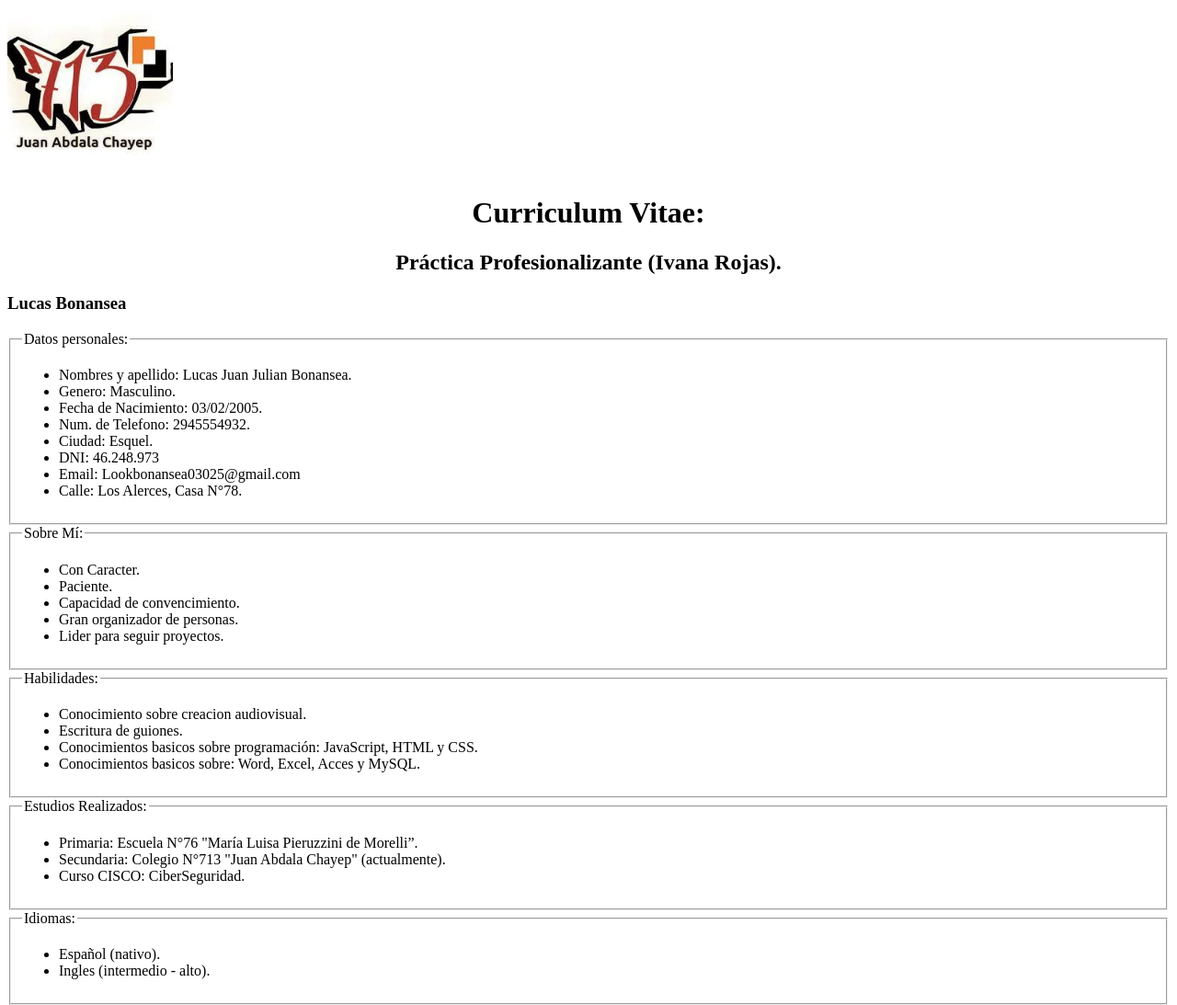
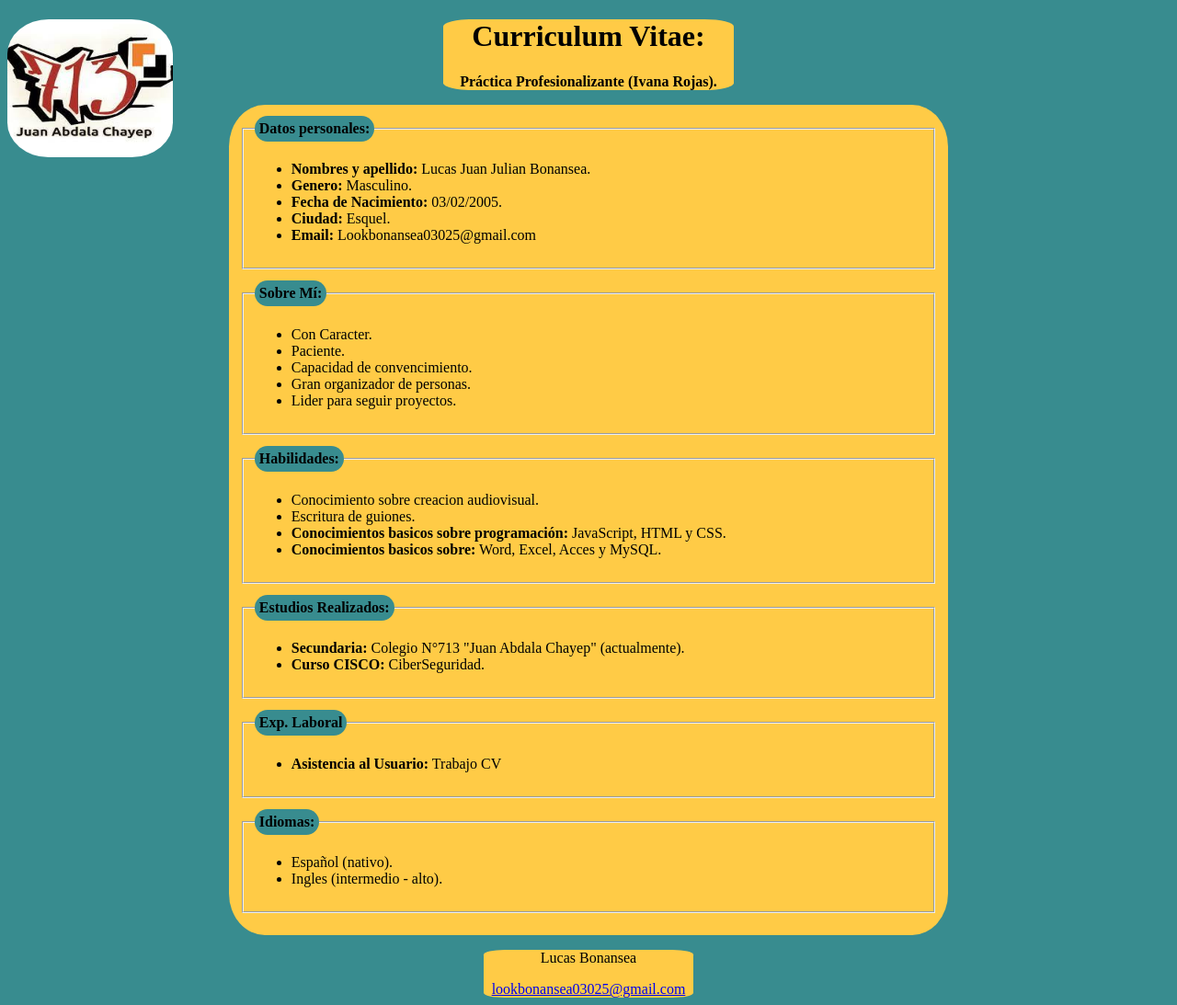
Before and after one commit to LucassBon/Curriculum-Vitae-Lucas-Bonansea, a plain HTML site: page index.html in a window 1280 px wide. Shown: the whole page at 92% size. Drawn offline with Linux system fonts and the light colour scheme.

Commit message:
Add files via upload

```diff
--- a/index.html
+++ b/index.html
@@ -3,28 +3,76 @@
     <head>
         <meta charset="UTF-8">
         <meta http-equiv="X-UA-Compatible" content="IE=edge">
-        <meta name="viewport" content="width=device-width, initial-scale=1">
-        <title>Curriculum Vitae</title>
+        <meta name="viewport" content="width=device-width, initial-scale=1.0">
+        <title>Curriculum Vitae CSS</title>
+        <style>
+            body{
+                background-color: rgb(56, 140, 143);
+                margin-bottom: 90px;
+            }
+            img{
+                border-radius: 25%;
+                margin-bottom: 12px;
+                float: left;
+            }
+            div{
+                background-color: rgb(255, 203, 70);
+                border: 1px rgb(90, 44, 11) ;
+                border-radius: 5%;
+                margin: 0 auto ;
+                width: 60%;
+                padding: 12px;
+            }
+            fieldset{
+                margin-bottom: 12px;
+            }
+            legend{
+                background-color: rgb(56, 140, 143);
+                padding: 5px;
+                border-radius: 20px;
+                font-weight: bold;
+            }
+            span{
+                font-weight: bold;
+            }
+            h1{
+                text-align: center;
+            }
+            p{
+                text-align: center;
+            }
+            header{
+                background-color: rgb(255, 203, 70);
+                margin: 0 auto ;
+                width: 25%;
+                border: 3px;
+                border-radius: 10%;
+            }
+            footer{
+                background-color: rgb(255, 203, 70);
+                width: 18%;
+                margin: 0 auto;
+                text-align: center;
+                border-radius: 10%;
+            }
+        </style>
     </head>
 
 <body>
-    <div>
-        <img src="Esc713.jpg" alt="200" height= "180">
-        <h1 style="text-align:center;">Curriculum Vitae:</h1>
-        <h2 style="text-align:center;">Práctica Profesionalizante (Ivana Rojas).</h2>
-        <h3>Lucas Bonansea</h3>
-
+    <img src="Esc713.jpg" alt="100" width="180" height="150">
+        <header>
+            <h1><span>Curriculum Vitae:</span></h1>
+            <p><span>Práctica Profesionalizante (Ivana Rojas).</span></p>
+        </header>
+        <div>
         <fieldset>
             <legend>Datos personales:</legend>
             <ul>
-                <li>Nombres y apellido: Lucas Juan Julian Bonansea.</li>
-                <li>Genero: Masculino.</li>
-                <li>Fecha de Nacimiento: 03/02/2005.</li>
-                <li>Num. de Telefono: 2945554932.</li>
-                <li>Ciudad: Esquel.</li>
-                <li>DNI: 46.248.973</li>
-                <li>Email: Lookbonansea03025@gmail.com</li>
-                <li>Calle: Los Alerces, Casa N°78.</li>
+                <li><span>Nombres y apellido:</span> Lucas Juan Julian Bonansea.</li>
+                <li><span>Genero:</span> Masculino.</li>
+                <li><span>Fecha de Nacimiento:</span> 03/02/2005.</li>
+                <li><span>Ciudad:</span> Esquel.</li>
+                <li><span>Email:</span> Lookbonansea03025@gmail.com</li>
             </ul>
         </fieldset>
         <fieldset>
@@ -42,16 +90,21 @@
         <ul>
             <li>Conocimiento sobre creacion audiovisual.</li>
             <li>Escritura de guiones.</li>
-            <li>Conocimientos basicos sobre programación: JavaScript, HTML y CSS.</li>
-            <li>Conocimientos basicos sobre: Word, Excel, Acces y MySQL.</li>
+            <li><span>Conocimientos basicos sobre programación:</span> JavaScript, HTML y CSS.</li>
+            <li><span>Conocimientos basicos sobre:</span> Word, Excel, Acces y MySQL.</li>
         </ul>
         </fieldset>
         <fieldset>
             <legend>Estudios Realizados:</legend>
         <ul>
-            <li>Primaria: Escuela N°76 "María Luisa Pieruzzini de Morelli”.</li>
-            <li>Secundaria: Colegio N°713 "Juan Abdala Chayep" (actualmente).</li>
-            <li>Curso CISCO: CiberSeguridad.</li>
+            <li><span>Secundaria:</span> Colegio N°713 "Juan Abdala Chayep" (actualmente).</li>
+            <li><span>Curso CISCO:</span> CiberSeguridad.</li>
+        </ul>
+        </fieldset>
+        <fieldset>
+            <legend>Exp. Laboral</legend>
+        <ul>
+            <li><span>Asistencia al Usuario:</span> Trabajo CV</li>
         </ul>
         </fieldset>
         <fieldset>
@@ -62,7 +115,10 @@
             </ul>
         </fieldset>
     </div>
-
+    <footer>
+        <p>Lucas Bonansea</p>
+        <p><a href="lookbonansea03025@gmail.com">lookbonansea03025@gmail.com</a></p>
+      </footer>
 </body>
 
 </html>
```
